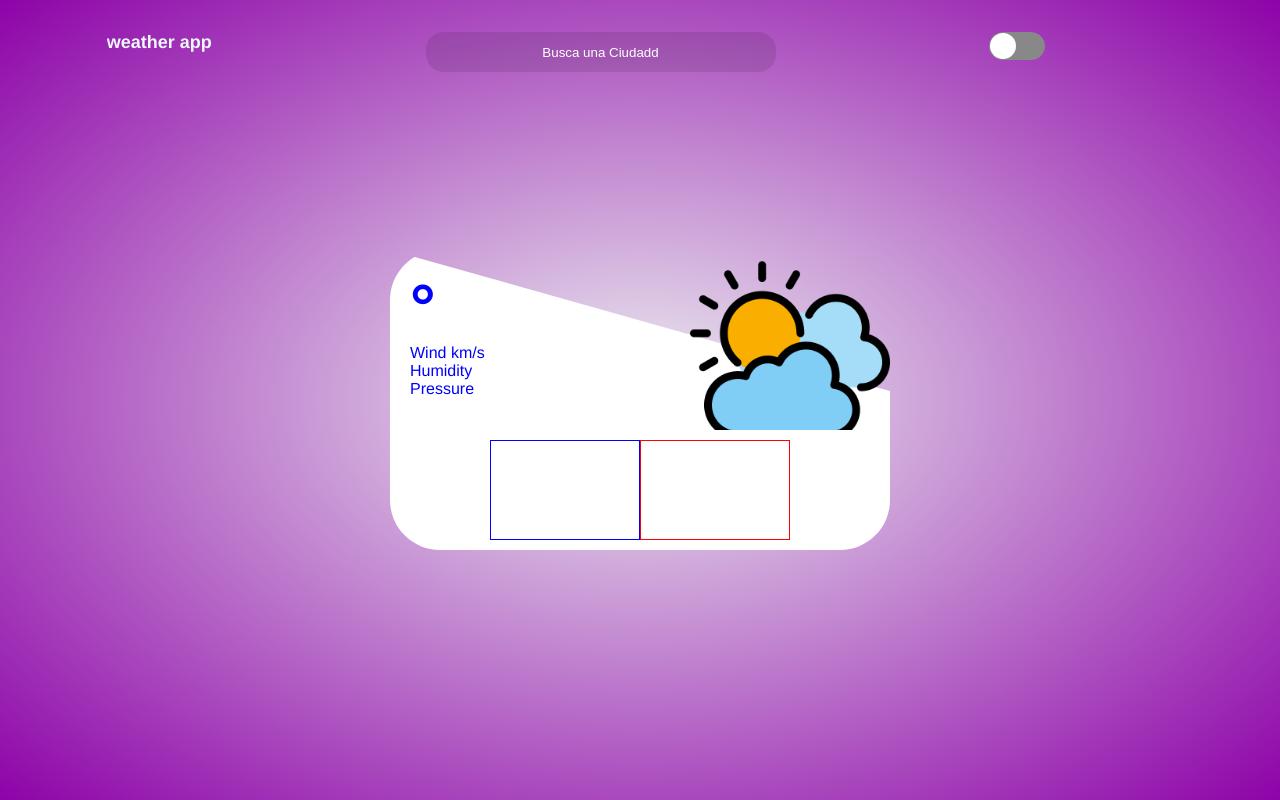
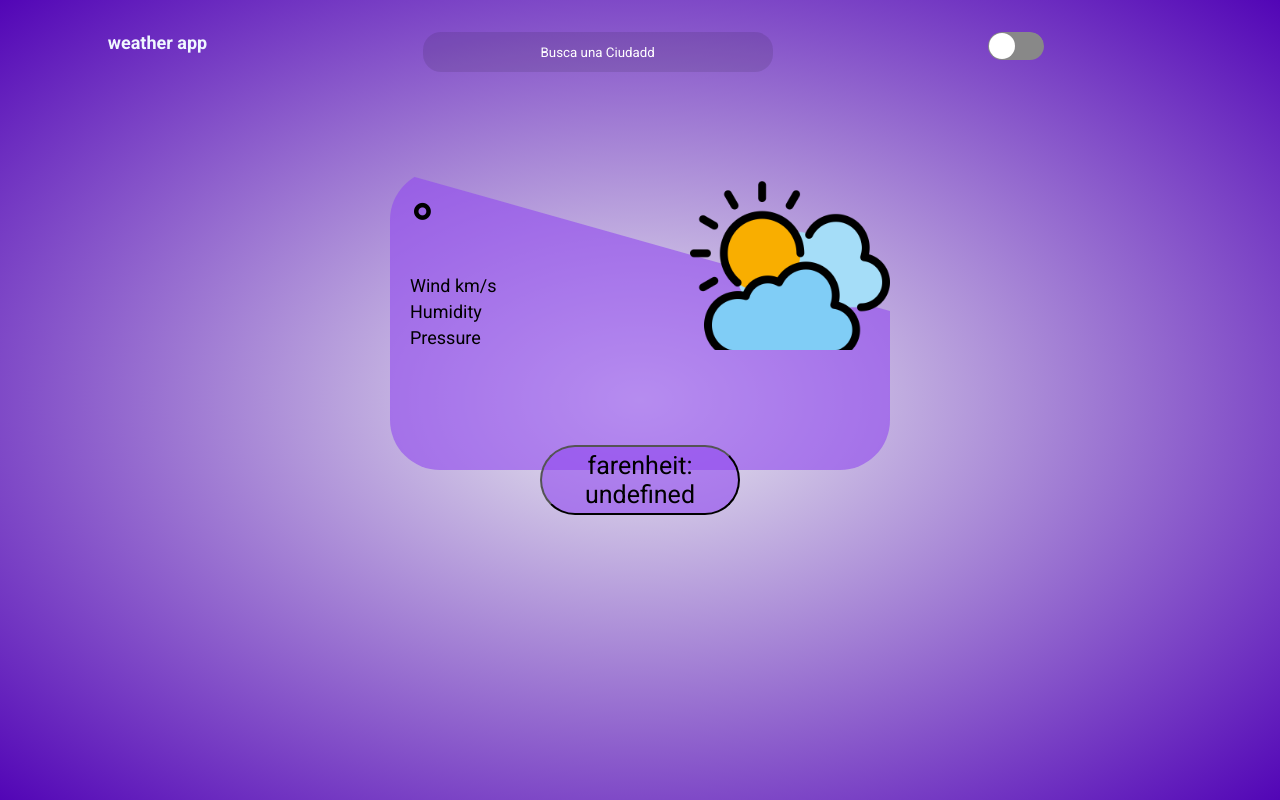
Before and after one commit to GerardoCerrillos/Clim, a React (Vite) app: page / in a window 1280 px wide. Built offline with nearby package versions, Linux system fonts and the light colour scheme; no server answers.

Commit message:
css funcion de botton

```diff
--- a/src/App.css
+++ b/src/App.css
@@ -1,4 +1,5 @@
 * {
+  font-family: 'Roboto', sans-serif;
   box-sizing: border-box;
   padding: 0px;
   margin: 0px;
@@ -11,7 +12,7 @@
   gap: 10rem;
   height: 100vh;
   width: 100%;
-  background: radial-gradient(#eceff0, #8d03a8);
+  background: radial-gradient(#eceff0, #5205b6);
   color: aliceblue;
   font-family: 'Franklin Gothic Medium', 'Arial Narrow', Arial, sans-serif;
 }
--- a/src/App.jsx
+++ b/src/App.jsx
@@ -3,6 +3,7 @@ import Switch from "react-switch";
 import { useState, useEffect } from "react";
 import Clim from "./components/Clim";
 import axios from "axios";
+import Button from "./components/Button";
 
 function App() {
   // switch
@@ -78,7 +79,8 @@ function App() {
           checkedIcon={false}
         />
       </header>
-        <Clim lon={coords?.lon} lat={coords?.lat} temp={temp} weather={weather} description={description} />
+        <Clim lon={coords?.lon} lat={coords?.lat} temp={temp} weather={weather} description={description} checked={checked} />
+        <Button temp={temp} checked={checked}/>
     </div>
   );
 }
--- /dev/null
+++ b/src/components/Button.jsx
@@ -0,0 +1,17 @@
+import React, { useState } from 'react'
+import './button.css'
+
+const Button = ({temp , checked}) => {
+
+  const [condition, setCondition] = useState(false)
+
+  const fun = () => {
+    setCondition(!condition)
+  }
+
+  return (
+    <button onClick={fun} className={checked ? "buttom_white" : "buttom_dark"}>{condition ? `celsius: ${temp?.celsius}` : `farenheit: ${temp?.farenheit}`}</button>
+  )
+}
+
+export default Button
--- a/src/components/Clim.jsx
+++ b/src/components/Clim.jsx
@@ -1,7 +1,7 @@
 import "./clim.css";
 
-const Clim = ({ lon, lat, temp, weather, description }) => {
-  console.log(weather)
+const Clim = ({ lon, lat, temp, weather, checked ,description }) => {
+
   return (
     <>
       <div className="container">
@@ -25,7 +25,7 @@ const Clim = ({ lon, lat, temp, weather, description }) => {
           </div>
         </div>
       </div>
-      <div className="container-bg"></div>
+      <div className={checked ? 'container-bg-white' : 'container-bg-dark'}></div>
     </>
   );
 };
--- /dev/null
+++ b/src/components/button.css
@@ -0,0 +1,27 @@
+.buttom_dark
+{
+  position: absolute;
+  top: 60%;
+  left: 50%;
+  transform: translate(-50%, -50%);
+  height: 70px;
+  width: 200px;
+  border-radius: 50px;
+  background-color: #9148f096;
+  color: black;
+  font-size: 25px;
+}
+
+.buttom_white
+{
+  position: absolute;
+  top: 60%;
+  left: 50%;
+  transform: translate(-50%, -50%);
+  height: 70px;
+  width: 200px;
+  border-radius: 50px;
+  background-color: white;
+  color: black;
+  font-size: 25px;
+}
--- a/src/components/clim.css
+++ b/src/components/clim.css
@@ -9,13 +9,13 @@
   height: 300px;
   margin: 0;
   position: absolute;
-  top: 50%;
+  top: 40%;
   left: 50%;
   transform: translate(-50%, -50%);
   z-index: 2;
 }
 
-.container-bg
+.container-bg-white
 {
   background-color: white;
   border-radius: 50px;
@@ -24,17 +24,30 @@
   clip-path: polygon(0 0, 100% 47%, 100% 100%, 0% 100%);
   margin: 0;
   position: absolute;
-  top: 50%;
+  top: 40%;
   left: 50%;
   transform: translate(-50%, -50%);
   z-index: 0;
 }
-
+.container-bg-dark
+{
+  background-color: #9148f096;
+  border-radius: 50px;
+  width: 500px;
+  height: 300px;
+  clip-path: polygon(0 0, 100% 47%, 100% 100%, 0% 100%);
+  margin: 0;
+  position: absolute;
+  top: 40%;
+  left: 50%;
+  transform: translate(-50%, -50%);
+  z-index: 0;
+}
 .weather-data
 {
   width: 200px;
   max-height: 180px;
-  color: blue;
+  color: black ;
   margin-left: 20px;
   margin-top: 20px;
 }
@@ -48,7 +61,13 @@
 }
 .weather-list
 {
+  font-size: 18px;
+  display: flex;
   list-style: none;
+  gap: 5px;
+  flex-direction: column;
+  margin-top: 10px;
+
 }
 /*  */
 .weather-img-container
@@ -64,23 +83,30 @@
 /*  */
 .weather-info
 {
+  gap: 20px;
   display: flex;
-  justify-content: space-evenly;
-  margin-left: auto;
+  justify-content: space-between;
+  margin-left: 10px;
   margin-right: auto;
   height: 100px;
-  color: blue
+  color: black
 }
 .weather-city
 {
-  width: 150px;
-  height: 100px;
-  border: solid 1px blue;
-  text-align: center;
+  width: 300px;
+  height: 80px;
+  text-align: justify;
 }
+.weather-city > h2
+{
+  font-size: 32px;
+  margin-top: 50px;
+}
+
 .weather-description
 {
   width: 150px;
-  border: 1px solid red;
   text-align: center;
+  font-size: 20px;
+  margin-top: 50px;
 }
--- a/src/index.css
+++ b/src/index.css
@@ -0,0 +1 @@
+@import url('https://fonts.googleapis.com/css2?family=Roboto:ital,wght@0,100;0,300;0,400;0,500;0,700;0,900;1,100;1,300;1,400;1,500;1,700;1,900&display=swap');
```
